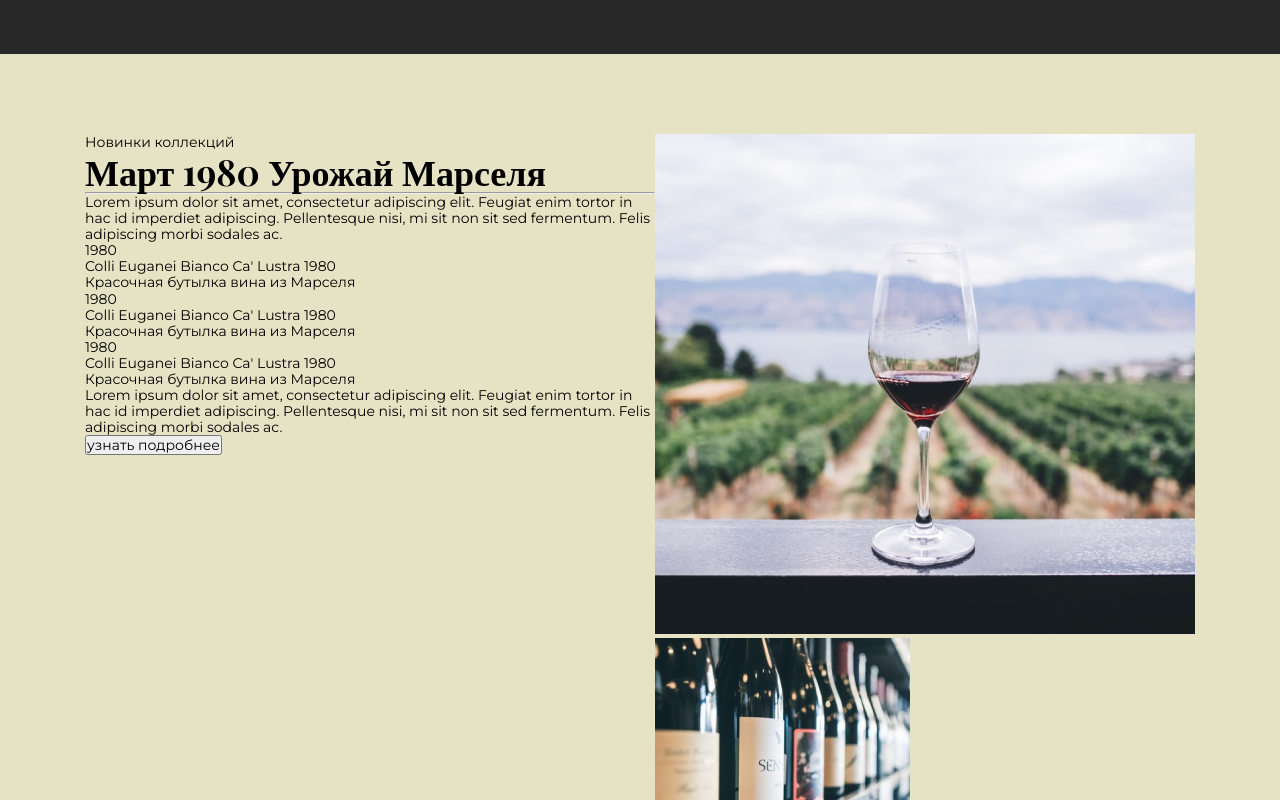
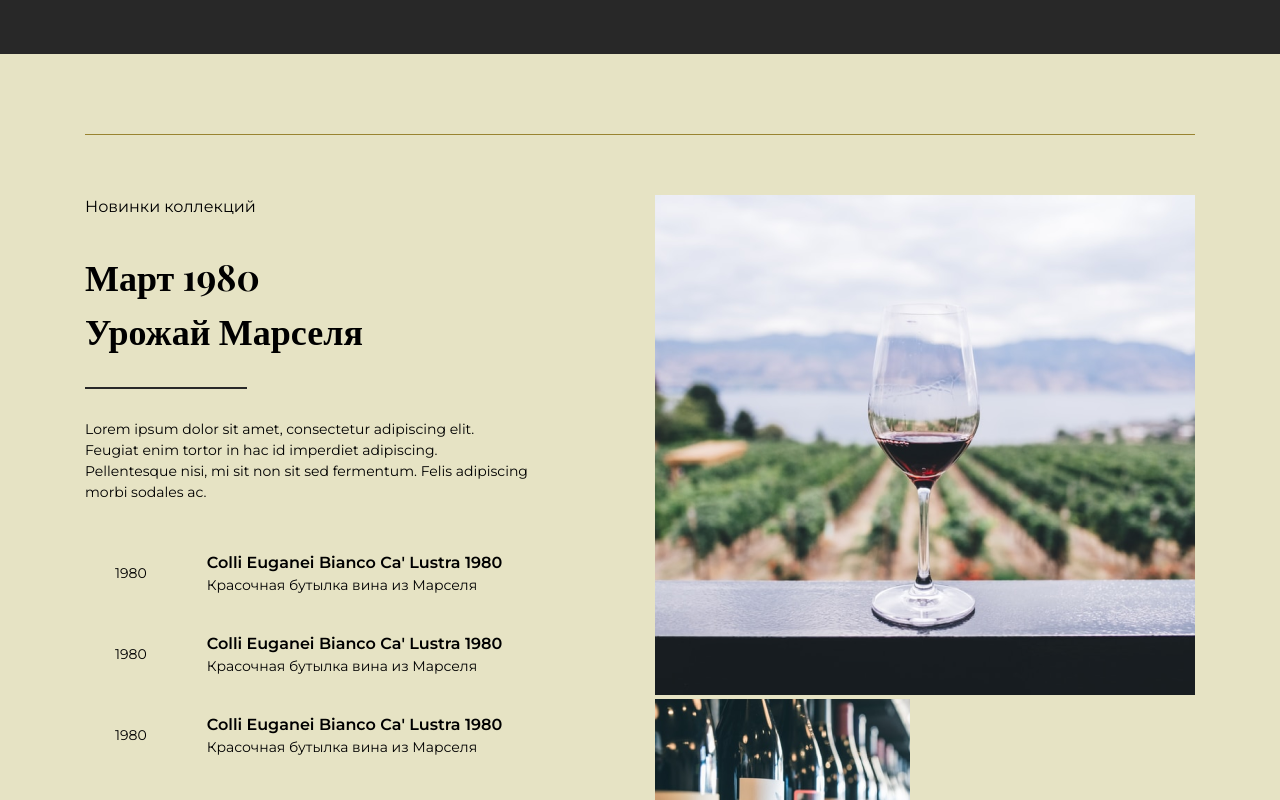
Before and after one commit to Konstantin-174/CSS-training-course-le_corte, a React (Create React App) app: page / in a window 1280 px wide. Shown: the part 1700-2500 px from the top of the page. Built offline with nearby package versions, Linux system fonts and the light colour scheme.

Commit message:
8th commit (Collection)

```diff
--- a/src/components/collection/Collection.jsx
+++ b/src/components/collection/Collection.jsx
@@ -13,7 +13,7 @@ const Collection = () => {
                         Новинки коллекций
                     </div>
                     <h2>
-                        Март 1980 Урожай Марселя
+                        Март 1980<br/> Урожай Марселя
                     </h2>
                     <hr/>
                     <div className={local.contentText}>
--- a/src/components/collection/Collection.module.scss
+++ b/src/components/collection/Collection.module.scss
@@ -9,45 +9,90 @@
 
 .sectionInner {
   display: flex;
+  margin: 0 auto;
+  padding: 60px 0;
   width: 1110px;
-  margin: 0 auto;
+  border-bottom: 1px solid #998431;
+  border-top: 1px solid #998431;;
 
   .content {
+    padding-right: 125px;
 
     .contentTitle {
-
+      margin-bottom: 30px;
+      font-size: $fs-m;
+      line-height: 150%;
     }
 
     h2 {
-
+      margin-bottom: 30px;
+      line-height: 150%;
     }
 
     hr {
-
+      width: 160px;
+      border: 1px solid #282828;
     }
 
     .contentText {
-
+      margin-top: 30px;
+      margin-bottom: 30px;
+      font-size: $fs-s;
+      line-height: 150%;
     }
 
     .table {
 
       .tableItem {
+        display: flex;
+        align-items: center;
 
-        .tableItemDate {}
+        .tableItemDate {
+          padding: 30px;
+          font-size: $fs-s;
+          line-height: 150%;
+        }
+
         .tableItemContent {
+          margin-left: 30px;
 
-          .itemTitle {}
+          .itemTitle {
+            font-weight: $fw-bd;
+            font-size: $fs-m;
+            line-height: 150%;
+          }
 
-          .itemContent {}
+          .itemContent {
+            font-size: $fs-s;
+            line-height: 150%;
+          }
         }
       }
     }
 
     button {
+      width: 260px;
+      padding: $base * 4 $base * 7.5;
+      background: #998431;
+      border: none;
+      border-radius: 2px;
+      color: #ffffff;
+      letter-spacing: 0.05em;
+      text-transform: uppercase;
+      outline: none;
+      font-weight: $fw-md;
+      font-size: $fs-m;
+      line-height: $base * 5;
+      transition: .3s;
+      cursor: pointer;
 
+      &:hover {
+        background: darken(#998431, 5%);
+        color: darkgrey;
+      }
     }
   }
 
-  .galary {}
+  .galary {
+  }
 }
```
